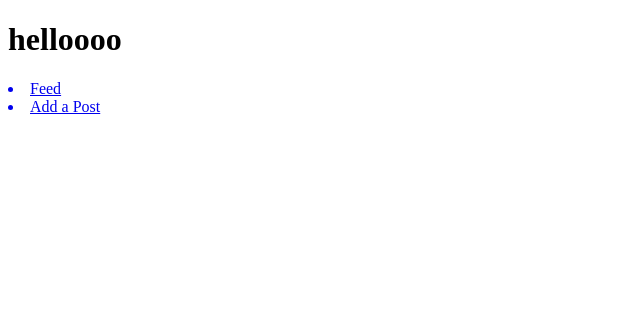
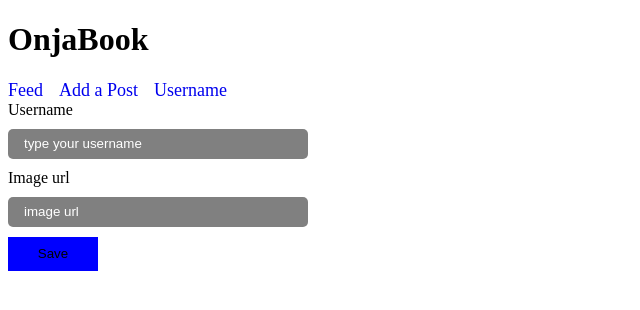
Before and after one commit to Ny-Rianala/onjabook, a React app: page /username in a window 1280 px wide. Shown: the top 310 px of the page, without its empty margins (0-640 px from the left). Built offline with nearby package versions, Linux system fonts and the light colour scheme.

Commit message:
added a new file

```diff
--- a/AddPost.js
+++ b/AddPost.js
@@ -1,9 +1,25 @@
 import React from "react";
 
 function AddPost() {
+
+
     return(
-        <h1>Add</h1>
+        <>
+            <form>
+              <textarea
+                      required
+                      placeholder="What is in your mind"
+                  />
+                  <input
+                      placeholder="Title"
+                  />
+                  <button>Post</button>
+          </form>
+       </>
     )
 }
 
 export default AddPost;
+
+
+//    onChange={e => setTitle(e.currentTarget.value)}
--- a/App.js
+++ b/App.js
@@ -3,12 +3,15 @@ import { Switch, Route} from 'react-router-dom';
 import Header from "./Header";
 import Feed from "./Feed";
 import AddPost from "./AddPost";
+import UserName from "./UserName";
 
 
 function App() {
+
     return (
+
         <div>
-            <h1>helloooo</h1>
+            <h1>OnjaBook</h1>
             <Header />
             <Switch>
                 <Route exact path="/">
@@ -17,6 +20,9 @@ function App() {
                 <Route exact path="/addPost">
                     <AddPost />
                 </Route>
+                <Route exact path="/username">
+                    <UserName />
+                </Route>
             </Switch>
         </div>
     )
--- /dev/null
+++ b/Context.js
@@ -0,0 +1,21 @@
+import React, { Children, useEffect, useState } from "react";
+import feedData from "./feedData.json";
+const  Context = React.createContext();
+
+function ContextProvider({children}) {
+    const [feeds, setFeeds] = useState(feedData);
+
+    console.log(feeds);
+
+    useEffect(() => {
+        setFeeds(feedData);
+    }, [])
+
+    return (
+        <Context.Provider value={{feeds}}>
+            {children}
+        </Context.Provider>
+    )
+    }
+
+export {ContextProvider, Context}
--- a/Feed.js
+++ b/Feed.js
@@ -1,9 +1,45 @@
-import React from "react";
+import React, { useContext } from "react";
+import {Context} from "./Context";
+import styled from "styled-components";
+
+
+const PageStyle = styled.div`
+    display: flex;
+    flex-direction: column;
+    div {
+        display: flex;
+        flex-direction: row;
+    }
+`
+
 
 function Feed() {
+
+ const {feeds} = useContext(Context);
+
+
+ let lsFeeds = feeds.map((feed) => {
+     return (
+         <PageStyle key={feed.id}>
+             <p>{feed.text}</p>
+             <div>
+                <p>{feed.name}</p>
+                <p>{feed.date}</p>
+             </div>
+            <img src={feed.url} alt={feed.name} />
+            <button>like</button>
+            <input placeholder="hadjshad" />
+        </PageStyle>
+     )
+ })
+
     return(
-        <h1>Feed</h1>
+        <>
+            <div>
+                {lsFeeds}
+            </div>
+        </>
     )
-}
+    }
 
 export default Feed;
--- a/Header.js
+++ b/Header.js
@@ -1,15 +1,33 @@
 import React from "react";
 import { Link } from 'react-router-dom';
+import styled from 'styled-components';
+
+const Headings = styled.div`
+    display: flex;
+    flex-direction: row;
+    gap: 1rem;
+    a {
+        text-decoration: none;
+        list-style: none;
+        color: bluesky;
+        font-size: 18px;
+    }
+`
 
 function Header()  {
     return (
         <div>
+            <Headings>
                 <Link to="/">
                         <li>Feed</li>
                 </Link>
                 <Link to="/addPost">
                         <li>Add a Post</li>
                 </Link>
+                <Link to="/userName">
+                        <li>Username</li>
+                </Link>
+            </Headings>
         </div>
     )
 }
--- /dev/null
+++ b/UserName.js
@@ -0,0 +1,61 @@
+import React from  "react";
+import styled from 'styled-components';
+
+
+const FormStyles = styled.form`
+	display: grid;
+	grid-template-columns: 300px;
+	gap: 10px;
+	input,
+	select,
+	textarea {
+		height: 30px;
+        background: grey;
+		border: none;
+		padding: 0 1rem;
+		border-radius: 5px;
+	}
+	input::placeholder {
+        color: white;
+		opacity: 1;
+    }
+    button {
+        padding-top: 5px;
+        padding-left: 5px;
+        padding-bottom: 5px;
+        padding-right: 5px;
+        background: blue;
+        border: none;
+        width: 30%;
+        height: 135%;
+    }
+`;
+
+
+function UserName() {
+    return (
+        <>
+           <FormStyles>
+                <span>Username</span>
+                <input
+                        placeholder="type your username"
+                        required
+                        onChange={e => setTitle(e.currentTarget.value)}
+                    />
+                    <span>Image url</span>
+                    <input
+                        placeholder="image url"
+                        required
+                        onChange={e => setTitle(e.currentTarget.value)}
+                    />
+                    <button>Save</button>
+            </FormStyles>
+        </>
+    )
+}
+
+
+
+
+
+export default UserName;
--- /dev/null
+++ b/feedData.json
@@ -0,0 +1,16 @@
+[
+    {
+        "id": "1606722432969",
+        "name":"Kati",
+        "text":"hdjasdhajdh jdahdjahjadha",
+        "url":"https://iili.io/FU2LoN.png",
+        "date": "12/02/10"
+
+    },
+    {
+        "id": "1606722462595",
+        "name":"Nat",
+        "text":"ndamdjad dbadjasbdna",
+        "url":"https://iili.io/FUnO4p.png"
+    }
+]
--- a/index.js
+++ b/index.js
@@ -1,11 +1,14 @@
 import React from "react";
 import ReactDOM from "react-dom";
 import { BrowserRouter as Router } from 'react-router-dom';
+import {ContextProvider} from "./Context"
 
 import App from './App';
 
 ReactDOM.render(
-    <Router>
-        <App />
-    </Router>
+    <ContextProvider>
+        <Router>
+            <App />
+        </Router>
+    </ContextProvider>
     , document.getElementById("root"));
--- a/package.json
+++ b/package.json
@@ -19,6 +19,7 @@
   "dependencies": {
     "react": "^17.0.1",
     "react-dom": "^17.0.1",
-    "react-router-dom": "^5.2.0"
+    "react-router-dom": "^5.2.0",
+    "styled-components": "^5.2.1"
   }
 }
```
Also changed, not shown: 3 other files (tests, documents, lock files or other folders). Lines whose indentation alone changed are shown as unchanged.
